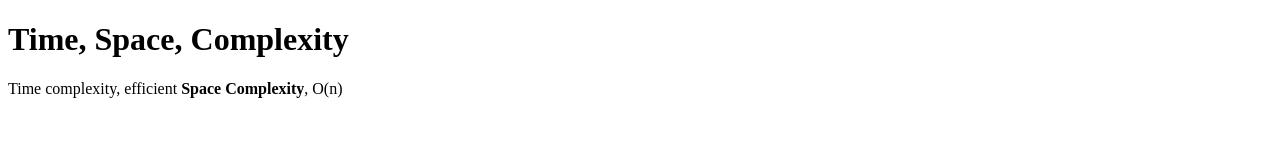
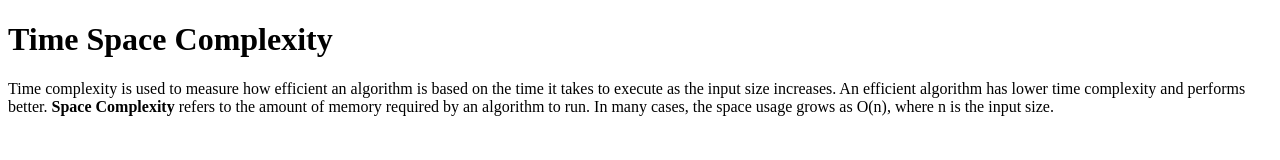
Before and after one commit to acciojob/time-and-space-complexity-gauravdwivedi111, a website: page main.html in a window 1280 px wide. Drawn offline with Linux system fonts and the light colour scheme.

Commit message:
created a submission

```diff
--- a/main.html
+++ b/main.html
@@ -3,13 +3,19 @@
 <html>
 
 <head>
+	<title>Time and Space Complexity</title>
 	<link rel="stylesheet" href="styles.css">
 </head>
 
 <body>
-	<h1>Time, Space, Complexity</h1>
-	<p1>Time complexity, efficient</p1>
-	<p2><b>Space Complexity</b>, O(n)</p2>
+	<h1>Time Space Complexity</h1>
+	<p1>
+		Time complexity is used to measure how efficient an algorithm is based on the time it takes to execute as the input size increases. An efficient algorithm has lower time complexity and performs better.
+	</p1>
+
+	<p2>
+		<b>Space Complexity</b> refers to the amount of memory required by an algorithm to run. In many cases, the space usage grows as O(n), where n is the input size.
+	</p2>
 	<!-- the entire body must be written by student -->
     <script type="text/javascript" src="./script.js">
 </script>
```
